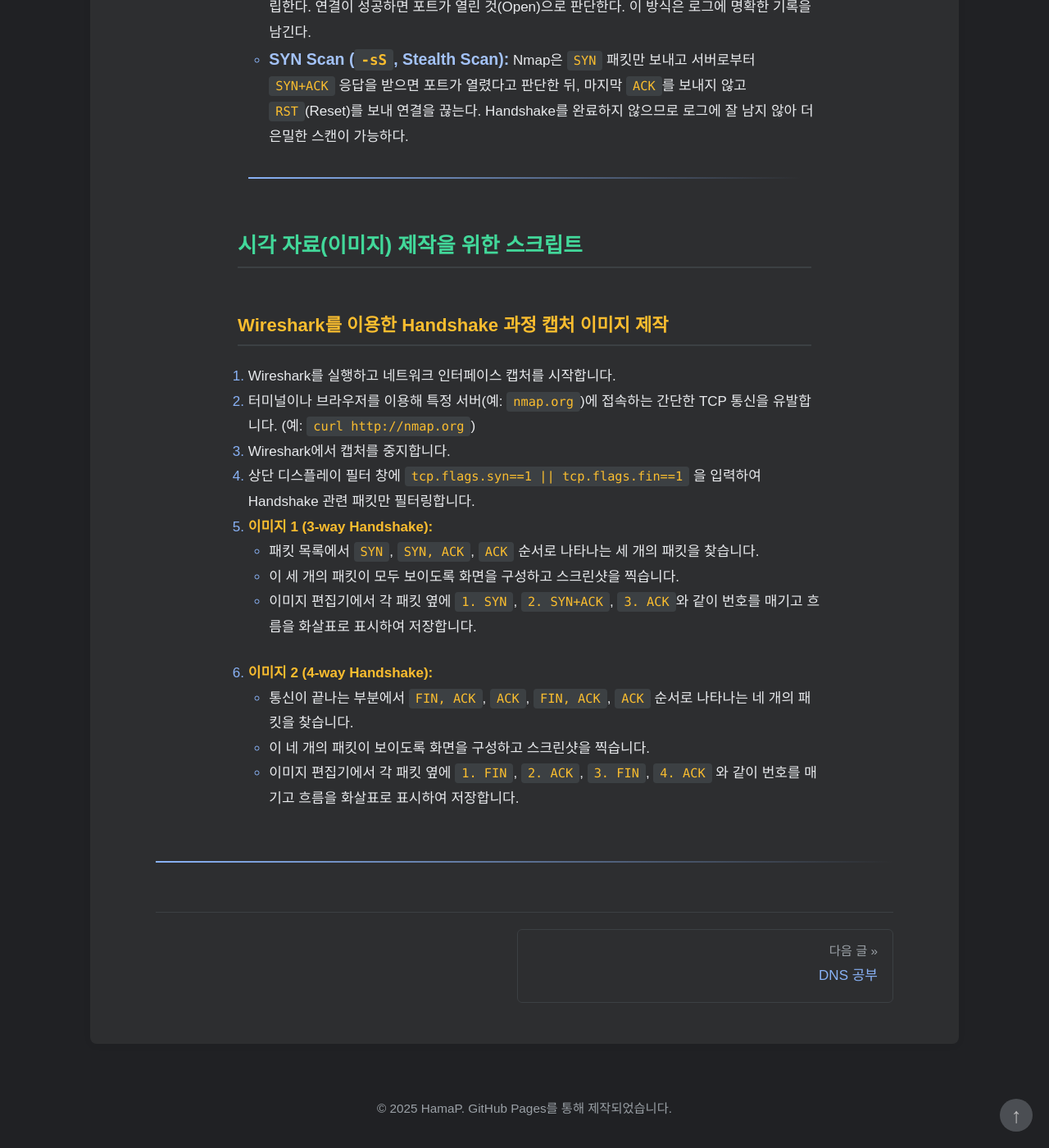
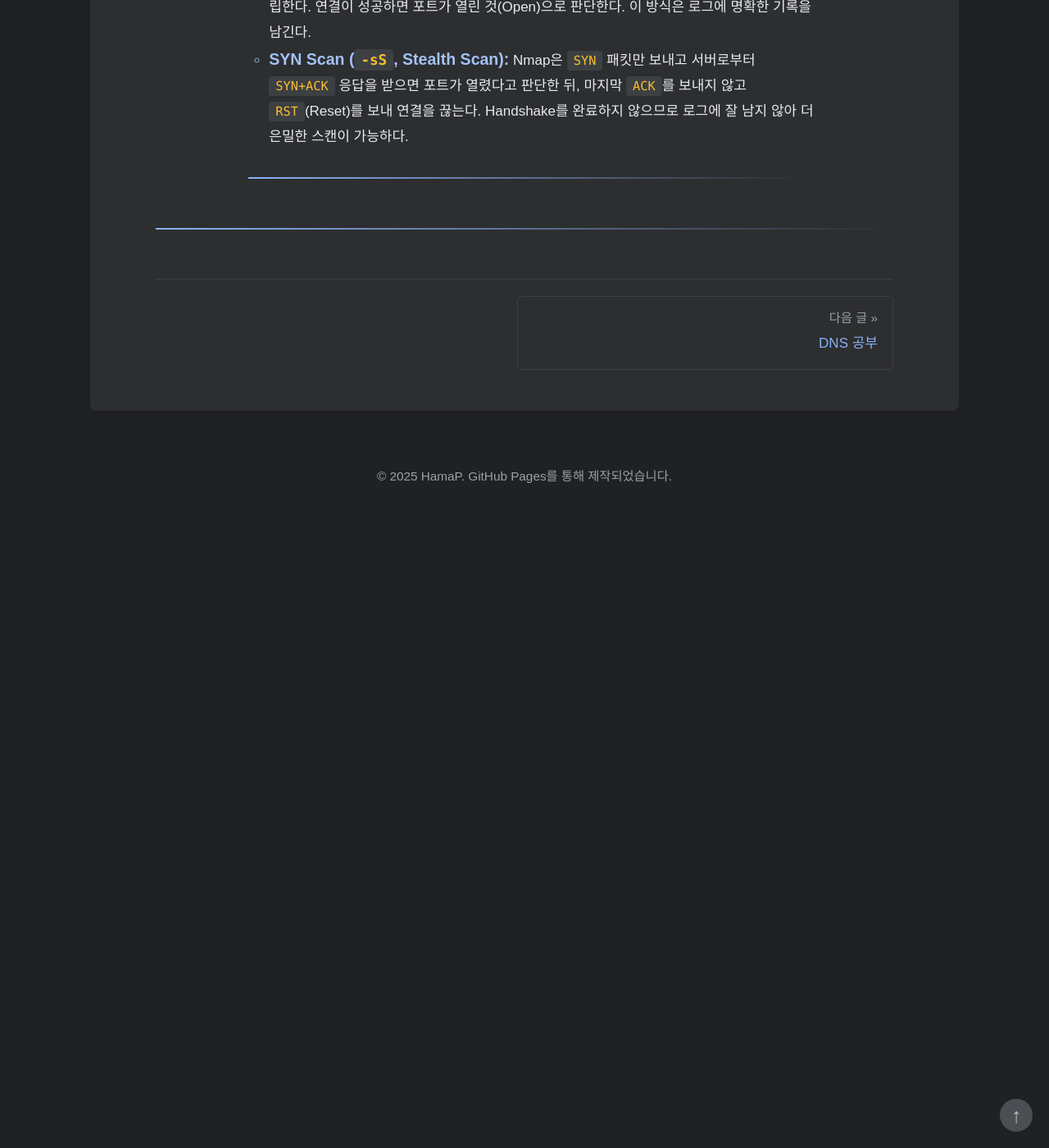
Before and after one commit to HamaP0/HamaP0.github.io, a Jekyll site: the page built from _posts/웹 기술/2025-08-10-TCP_study.md, in a window 1280 px wide and 1400 px high, scrolled down 2852 px. Shown: the whole window at 82% size. Built offline with Jekyll 4.4.1, drawn with Linux system fonts in a browser that asks for light colours; some web fonts are replaced; after the commit the page ends 3482 px from its top, so only the background shows below that.

Commit message:
Update 2025-08-10-TCP_study.md

```diff
--- a/_posts/웹 기술/2025-08-10-TCP_study.md
+++ b/_posts/웹 기술/2025-08-10-TCP_study.md
@@ -50,24 +50,3 @@ TCP는 신뢰성 있는 데이터 전송을 보장하는 프로토콜이며 이
     *   **SYN Scan (`-sS`, Stealth Scan):** Nmap은 `SYN` 패킷만 보내고 서버로부터 `SYN+ACK` 응답을 받으면 포트가 열렸다고 판단한 뒤, 마지막 `ACK`를 보내지 않고 `RST`(Reset)를 보내 연결을 끊는다. Handshake를 완료하지 않으므로 로그에 잘 남지 않아 더 은밀한 스캔이 가능하다.
 
 <hr class="short-rule">
-
-
-
-
-
-### 시각 자료(이미지) 제작을 위한 스크립트
-
-#### **Wireshark를 이용한 Handshake 과정 캡처 이미지 제작**
-
-1.  Wireshark를 실행하고 네트워크 인터페이스 캡처를 시작합니다.
-2.  터미널이나 브라우저를 이용해 특정 서버(예: `nmap.org`)에 접속하는 간단한 TCP 통신을 유발합니다. (예: `curl http://nmap.org`)
-3.  Wireshark에서 캡처를 중지합니다.
-4.  상단 디스플레이 필터 창에 `tcp.flags.syn==1 || tcp.flags.fin==1` 을 입력하여 Handshake 관련 패킷만 필터링합니다.
-5.  **이미지 1 (3-way Handshake):**
-    *   패킷 목록에서 `SYN`, `SYN, ACK`, `ACK` 순서로 나타나는 세 개의 패킷을 찾습니다.
-    *   이 세 개의 패킷이 모두 보이도록 화면을 구성하고 스크린샷을 찍습니다.
-    *   이미지 편집기에서 각 패킷 옆에 `1. SYN`, `2. SYN+ACK`, `3. ACK`와 같이 번호를 매기고 흐름을 화살표로 표시하여 저장합니다.
-6.  **이미지 2 (4-way Handshake):**
-    *   통신이 끝나는 부분에서 `FIN, ACK`, `ACK`, `FIN, ACK`, `ACK` 순서로 나타나는 네 개의 패킷을 찾습니다.
-    *   이 네 개의 패킷이 보이도록 화면을 구성하고 스크린샷을 찍습니다.
-    *   이미지 편집기에서 각 패킷 옆에 `1. FIN`, `2. ACK`, `3. FIN`, `4. ACK` 와 같이 번호를 매기고 흐름을 화살표로 표시하여 저장합니다.
```
